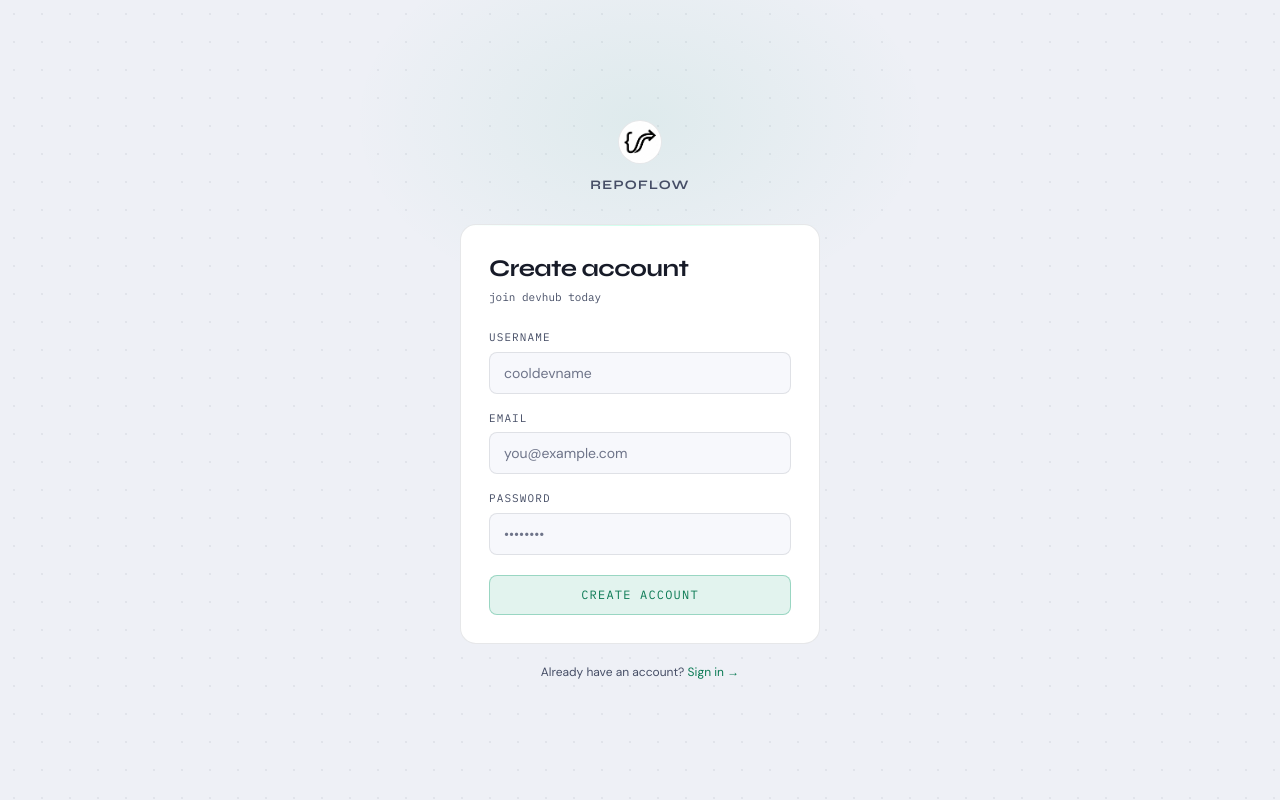
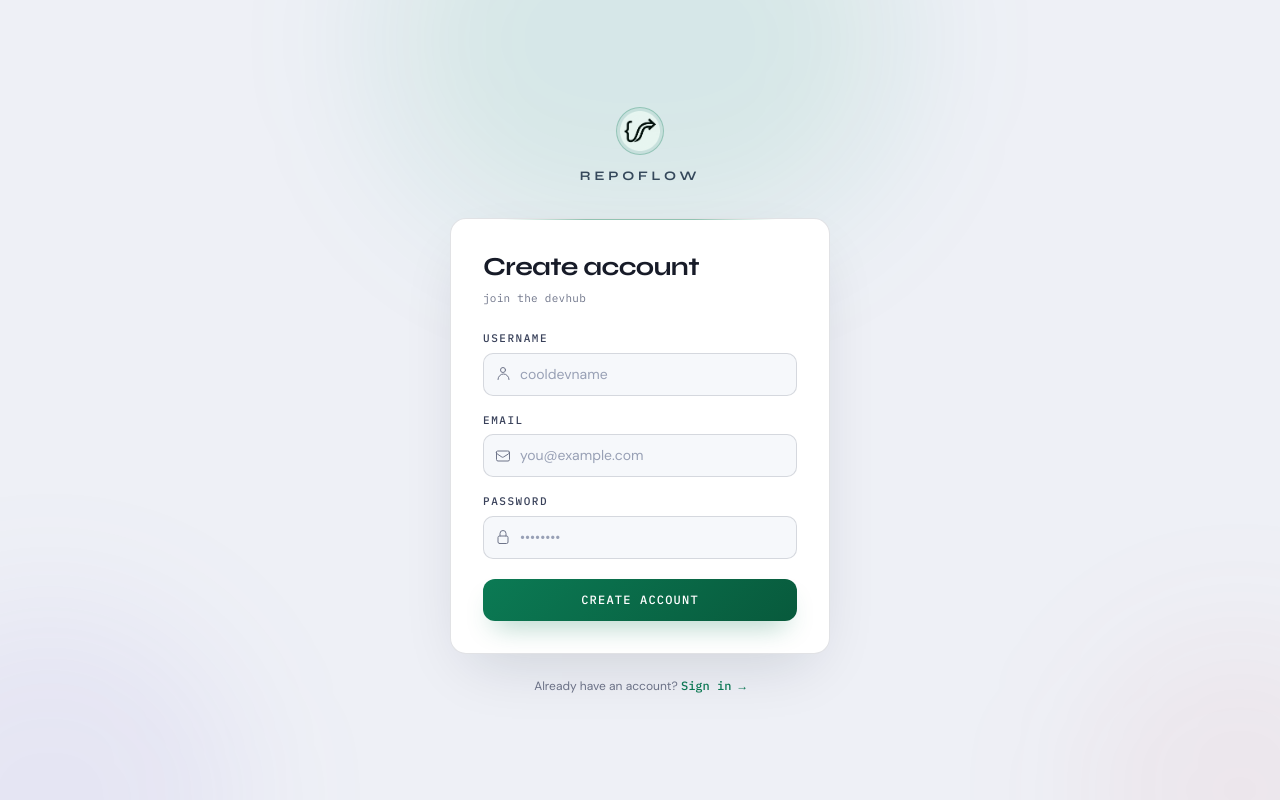
Before and after one commit to sahil2448/RepoFlow, a React (Vite) app in the folder frontend/: page /signup in a window 1280 px wide. Built offline with nearby package versions, Linux system fonts and the light colour scheme; no server answers.

Commit message:
feat(auth): update UI for login and signup pages

```diff
--- a/frontend/src/components/auth/Signup.tsx
+++ b/frontend/src/components/auth/Signup.tsx
@@ -32,69 +32,77 @@ const Signup: React.FC = () => {
   };
 
   return (
-    <>
-      <style>{`
-        .font-syne { font-family: 'Syne', sans-serif; }
-        .font-plex { font-family: 'IBM Plex Mono', monospace; }
-        .font-dm   { font-family: 'DM Sans', sans-serif; }
+    <div
+      className="rf-fade-up font-dm dot-grid relative flex min-h-screen flex-col items-center justify-center overflow-hidden px-4 py-10"
+      style={{ animationDelay: "0ms" }}
+    >
+      {/* Static ambient washes — colors from the active theme's --auth-glow-* variables */}
+      <div
+        className="auth-glow"
+        style={{ background: "var(--auth-glow-mint)", width: 520, height: 400, top: -160, left: "50%", transform: "translateX(-50%)" }}
+      />
+      <div
+        className="auth-glow"
+        style={{ background: "var(--auth-glow-violet)", width: 380, height: 380, bottom: -190, left: -140 }}
+      />
+      <div
+        className="auth-glow"
+        style={{ background: "var(--auth-glow-coral)", width: 320, height: 320, bottom: -150, right: -120 }}
+      />
 
-        .dot-grid {
-          background-color: var(--bg-dot);
-          background-image: radial-gradient(var(--dot-color) 1px, transparent 1px);
-          background-size: 28px 28px;
-        }
-        .glow-teal {
-          background: radial-gradient(ellipse, rgba(0,255,163,0.07) 0%, transparent 65%);
-        }
-
-        .auth-input:focus {
-          outline: none;
-          border-color: rgba(0, 255, 163, 0.35);
-          box-shadow: 0 0 0 3px rgba(0, 255, 163, 0.06);
-        }
-
-        @keyframes fade-up {
-          from { opacity: 0; transform: translateY(12px); }
-          to   { opacity: 1; transform: translateY(0); }
-        }
-        .fade-up { animation: fade-up 0.4s ease both; }
-      `}</style>
-
-      <div className="font-dm dot-grid min-h-screen flex flex-col items-center justify-center px-4 relative overflow-hidden">
-
-        <div className="glow-teal pointer-events-none absolute top-[-80px] left-1/2 -translate-x-1/2 w-[600px] h-[400px]" />
-
-         <div className="fade-up mb-7 flex flex-col items-center gap-3" style={{ animationDelay: "0ms" }}>
-          <div className="w-11 h-11 rounded-full border border-white/[0.08] bg-white/[0.03]
-                          flex items-center justify-center">
-            <img src={logo} alt="Logo" className="w-10 h-10 object-contain" />
+      {/* Brand mark */}
+      <div className="mb-8 flex flex-col items-center gap-3">
+        <div
+          className="flex h-12 w-12 items-center justify-center rounded-full border"
+          style={{ borderColor: "var(--auth-logo-border)", backgroundColor: "var(--auth-logo-bg)" }}
+        >
+          <img src={logo} alt="RepoFlow logo" className="h-10 w-10 object-contain" />
         </div>
-          <span className="font-syne text-[13px] font-bold text-gray-400 tracking-widest uppercase">
+        <span
+          className="font-syne text-[13px] font-bold uppercase tracking-[0.3em]"
+          style={{ color: "var(--auth-wordmark)" }}
+        >
           RepoFlow
         </span>
       </div>
+
+      {/* Auth card */}
       <div
-          className="fade-up relative w-full max-w-[360px] rounded-2xl
-                     border border-white/[0.07] bg-white/[0.02] backdrop-blur-sm p-7"
+        className="rf-card rf-card-topline w-full max-w-[380px] rounded-2xl p-7 sm:p-8"
         style={{ animationDelay: "60ms" }}
       >
-          <div className="absolute inset-x-0 top-0 h-px rounded-t-2xl bg-gradient-to-r from-transparent via-[#00FFA3]/20 to-transparent" />
-
         <div className="mb-6">
-            <h1 className="font-syne text-2xl font-bold text-white tracking-tight">
+          <h1
+            className="font-syne text-[26px] font-bold leading-tight tracking-tight"
+            style={{ color: "var(--text-primary)" }}
+          >
             Create account
           </h1>
-            <p className="font-plex text-[11px] text-gray-600 mt-1">
-              join devhub today
+          <p className="font-plex mt-1.5 text-[11px] tracking-wide" style={{ color: "var(--text-muted)" }}>
+            join the devhub
           </p>
         </div>
 
         <div className="flex flex-col gap-4">
-
+          {/* Username field */}
           <div className="flex flex-col gap-1.5">
-              <label htmlFor="Username" className="font-plex text-[11px] text-gray-500 uppercase tracking-widest">
+            <label htmlFor="Username" className="rf-label">
               Username
             </label>
+            <div className="relative">
+              <svg
+                className="rf-icon pointer-events-none absolute left-3 top-1/2 h-4 w-4 -translate-y-1/2"
+                fill="none"
+                viewBox="0 0 24 24"
+                stroke="currentColor"
+              >
+                <path
+                  strokeLinecap="round"
+                  strokeLinejoin="round"
+                  strokeWidth={1.5}
+                  d="M15.75 6a3.75 3.75 0 11-7.5 0 3.75 3.75 0 017.5 0zM4.5 20.25a8.25 8.25 0 0116.5 0"
+                />
+              </svg>
               <input
                 autoComplete="off"
                 id="Username"
@@ -102,18 +110,30 @@ const Signup: React.FC = () => {
                 type="text"
                 value={username}
                 onChange={(e: React.ChangeEvent<HTMLInputElement>) => setUsername(e.target.value)}
-                className="auth-input w-full px-3.5 py-2.5 rounded-lg
-                           bg-white/[0.03] border border-white/[0.07]
-                           text-sm text-gray-200 placeholder-gray-700
-                           transition-all duration-200"
+                className="rf-input py-2.5 pl-9 pr-3.5"
                 placeholder="cooldevname"
               />
             </div>
-
+          </div>
+          {/* Email field */}
           <div className="flex flex-col gap-1.5">
-              <label htmlFor="Email" className="font-plex text-[11px] text-gray-500 uppercase tracking-widest">
+            <label htmlFor="Email" className="rf-label">
               Email
             </label>
+            <div className="relative">
+              <svg
+                className="rf-icon pointer-events-none absolute left-3 top-1/2 h-4 w-4 -translate-y-1/2"
+                fill="none"
+                viewBox="0 0 24 24"
+                stroke="currentColor"
+              >
+                <path
+                  strokeLinecap="round"
+                  strokeLinejoin="round"
+                  strokeWidth={1.5}
+                  d="M21.75 6.75v10.5a2.25 2.25 0 01-2.25 2.25h-15a2.25 2.25 0 01-2.25-2.25V6.75m19.5 0A2.25 2.25 0 0019 4.5h-15a2.25 2.25 0 00-2.25 2.25m19.5 0v.243a2.25 2.25 0 01-1.07 1.916l-7.5 4.615a2.25 2.25 0 01-2.36 0L3.32 8.91a2.25 2.25 0 01-1.07-1.916V6.75"
+                />
+              </svg>
               <input
                 autoComplete="off"
                 id="Email"
@@ -121,18 +141,30 @@ const Signup: React.FC = () => {
                 type="email"
                 value={email}
                 onChange={(e: React.ChangeEvent<HTMLInputElement>) => setEmail(e.target.value)}
-                className="auth-input w-full px-3.5 py-2.5 rounded-lg
-                           bg-white/[0.03] border border-white/[0.07]
-                           text-sm text-gray-200 placeholder-gray-700
-                           transition-all duration-200"
+                className="rf-input py-2.5 pl-9 pr-3.5"
                 placeholder="you@example.com"
               />
             </div>
-
+          </div>
+          {/* Password field */}
           <div className="flex flex-col gap-1.5">
-              <label htmlFor="Password" className="font-plex text-[11px] text-gray-500 uppercase tracking-widest">
+            <label htmlFor="Password" className="rf-label">
               Password
             </label>
+            <div className="relative">
+              <svg
+                className="rf-icon pointer-events-none absolute left-3 top-1/2 h-4 w-4 -translate-y-1/2"
+                fill="none"
+                viewBox="0 0 24 24"
+                stroke="currentColor"
+              >
+                <path
+                  strokeLinecap="round"
+                  strokeLinejoin="round"
+                  strokeWidth={1.5}
+                  d="M16.5 10.5V6.75a4.5 4.5 0 10-9 0v3.75m-.75 11.25h10.5a2.25 2.25 0 002.25-2.25v-6.75a2.25 2.25 0 00-2.25-2.25H6.75a2.25 2.25 0 00-2.25 2.25v6.75a2.25 2.25 0 002.25 2.25z"
+                />
+              </svg>
               <input
                 autoComplete="off"
                 id="Password"
@@ -140,42 +172,31 @@ const Signup: React.FC = () => {
                 type="password"
                 value={password}
                 onChange={(e: React.ChangeEvent<HTMLInputElement>) => setPassword(e.target.value)}
-                className="auth-input w-full px-3.5 py-2.5 rounded-lg
-                           bg-white/[0.03] border border-white/[0.07]
-                           text-sm text-gray-200 placeholder-gray-700
-                           transition-all duration-200"
+                className="rf-input py-2.5 pl-9 pr-3.5"
                 placeholder="••••••••"
               />
             </div>
+          </div>
 
           <button
+            type="button"
             disabled={loading}
             onClick={handleSignup}
-              className="relative mt-1 w-full py-2.5 rounded-lg font-plex text-[12px] tracking-widest uppercase
-                         bg-[#00FFA3]/10 border border-[#00FFA3]/25 text-[#00FFA3]
-                         hover:bg-[#00FFA3]/[0.16] hover:border-[#00FFA3]/40
-                         disabled:opacity-40 disabled:cursor-not-allowed
-                         transition-all duration-200 overflow-hidden group"
+            className="rf-btn mt-1 w-full rounded-xl py-3 font-plex text-[12px] font-medium uppercase tracking-widest"
           >
-              <span className="absolute inset-0 -translate-x-full group-hover:translate-x-full transition-transform duration-700
-                               bg-gradient-to-r from-transparent via-[#00FFA3]/10 to-transparent" />
-              <span className="relative">{loading ? "Creating…" : "Create Account"}</span>
+            {loading ? "Creating…" : "Create Account"}
           </button>
         </div>
       </div>
 
-        <p
-          className="fade-up font-dm text-xs text-gray-600 mt-5"
-          style={{ animationDelay: "120ms" }}
-        >
+      {/* Footer cross-link */}
+      <p className="font-dm mt-6 text-xs" style={{ color: "var(--text-muted)" }}>
         Already have an account?{" "}
-          <Link to="/login" className="text-[#00FFA3]/70 hover:text-[#00FFA3] transition-colors duration-150">
+        <Link to="/login" className="rf-link font-plex text-[12px] font-medium">
           Sign in →
         </Link>
       </p>
-
     </div>
-    </>
   );
 };
 
--- a/frontend/src/index.css
+++ b/frontend/src/index.css
@@ -49,6 +49,32 @@
 
   /* Code / terminal surfaces stay dark in BOTH themes */
   --code-bg: #1A1A2E;
+
+  /* ── Auth pages — login / signup ──────────────────────── */
+  --auth-card-bg:       #FFFFFF;
+  --auth-card-border:   rgba(15, 23, 42, 0.12);
+  --auth-card-shadow:   0 24px 60px -20px rgba(15, 23, 42, 0.16), inset 0 1px 0 rgba(255, 255, 255, 0.8);
+  --auth-topline:       linear-gradient(90deg, transparent, rgba(11, 122, 84, 0.45) 30%, rgba(11, 122, 84, 0.45) 70%, transparent);
+  --auth-logo-bg:       rgba(11, 122, 84, 0.08);
+  --auth-logo-border:   rgba(11, 122, 84, 0.28);
+  --auth-wordmark:      #39415A;
+  --auth-label:         #39415A;
+  --auth-input-bg:      #F6F8FB;
+  --auth-input-border:  rgba(15, 23, 42, 0.14);
+  --auth-input-hover:   rgba(15, 23, 42, 0.26);
+  --auth-input-text:    #171B28;
+  --auth-input-ph:      #98A0B5;
+  --auth-icon:          #6E7489;
+  --auth-btn-bg:        linear-gradient(135deg, #0B7A54 0%, #085A3C 100%);
+  --auth-btn-text:      #FFFFFF;
+  --auth-btn-hover:     linear-gradient(135deg, #096143 0%, #064A34 100%);
+  --auth-btn-shadow:    0 14px 28px -12px rgba(11, 122, 84, 0.45);
+  --auth-btn-shadow-hover: 0 18px 32px -14px rgba(11, 122, 84, 0.55);
+  --auth-link:          #0B7A54;
+  --auth-link-hover:    #096143;
+  --auth-glow-mint:     rgba(14, 159, 110, 0.10);
+  --auth-glow-violet:   rgba(109, 91, 208, 0.07);
+  --auth-glow-coral:    rgba(214, 69, 69, 0.05);
 }
 
 .dark {
@@ -65,6 +91,32 @@
   --navbar-bg: #0A0A18;
   --accent-mint: #00FFA3;
   --code-bg: #1A1A2E;
+
+  /* ── Auth pages — login / signup ──────────────────────── */
+  --auth-card-bg:       rgba(255, 255, 255, 0.055);
+  --auth-card-border:   rgba(255, 255, 255, 0.12);
+  --auth-card-shadow:   0 24px 60px -22px rgba(0, 0, 0, 0.75), inset 0 1px 0 rgba(255, 255, 255, 0.06);
+  --auth-topline:       linear-gradient(90deg, transparent, rgba(0, 255, 163, 0.55) 30%, rgba(0, 255, 163, 0.55) 70%, transparent);
+  --auth-logo-bg:       rgba(0, 255, 163, 0.08);
+  --auth-logo-border:   rgba(0, 255, 163, 0.25);
+  --auth-wordmark:      #C9CEE2;
+  --auth-label:         #B9C0D4;
+  --auth-input-bg:      rgba(4, 6, 16, 0.55);
+  --auth-input-border:  rgba(255, 255, 255, 0.14);
+  --auth-input-hover:   rgba(255, 255, 255, 0.26);
+  --auth-input-text:    #F1F4FA;
+  --auth-input-ph:      #5B647E;
+  --auth-icon:          #78819E;
+  --auth-btn-bg:        linear-gradient(135deg, #00FFA3 0%, #00B870 100%);
+  --auth-btn-text:      #04140C;
+  --auth-btn-hover:     linear-gradient(135deg, #00EB97 0%, #00A866 100%);
+  --auth-btn-shadow:    0 16px 30px -14px rgba(0, 255, 163, 0.4);
+  --auth-btn-shadow-hover: 0 18px 34px -12px rgba(0, 255, 163, 0.55);
+  --auth-link:          #00FFA3;
+  --auth-link-hover:    #7CFFC9;
+  --auth-glow-mint:     rgba(0, 255, 163, 0.10);
+  --auth-glow-violet:   rgba(167, 139, 250, 0.08);
+  --auth-glow-coral:    rgba(255, 107, 74, 0.05);
 }
 
 html,
@@ -295,6 +347,114 @@ body {
   color: #4B5563 !important;
 }
 
+/* ════════════════════════════════════════════════════════════════════
+   AUTH PAGES — LOGIN / SIGNUP
+   Login.tsx and Signup.tsx use the `rf-*` helpers below. Every color
+   reads from the `--auth-*` variables in `:root` (light) and `.dark`,
+   so the pair stays cohesive in both themes. Static treatment only —
+   a quiet entrance and hover touches, no looping effects.
+   ════════════════════════════════════════════════════════════════════ */
+
+/* Font utilities (font imports live in index.html) */
+.font-syne { font-family: 'Syne', sans-serif; }
+.font-plex { font-family: 'IBM Plex Mono', monospace; }
+.font-dm   { font-family: 'DM Sans', sans-serif; }
+
+/* Quiet entrance */
+@keyframes rf-fade-up {
+  from { opacity: 0; transform: translateY(14px); }
+  to   { opacity: 1; transform: translateY(0); }
+}
+.rf-fade-up { animation: rf-fade-up 0.45s cubic-bezier(0.22, 1, 0.36, 1) both; }
+
+@media (prefers-reduced-motion: reduce) {
+  .rf-fade-up { animation: none; }
+  .rf-btn     { transition: none; }
+}
+
+/* Static ambient color washes behind the auth card */
+.auth-glow {
+  position: absolute;
+  border-radius: 9999px;
+  pointer-events: none;
+  filter: blur(70px);
+}
+
+/* Auth card — clearly elevated from the page surface */
+.rf-card {
+  position: relative;
+  background-color: var(--auth-card-bg);
+  border: 1px solid var(--auth-card-border);
+  box-shadow: var(--auth-card-shadow);
+  backdrop-filter: blur(6px);
+}
+.rf-card-topline::before {
+  content: "";
+  position: absolute;
+  left: 14%;
+  right: 14%;
+  top: 0;
+  height: 1px;
+  background: var(--auth-topline);
+}
+
+/* Field labels */
+.rf-label {
+  font-family: 'IBM Plex Mono', monospace;
+  font-size: 11px;
+  font-weight: 500;
+  letter-spacing: 0.14em;
+  text-transform: uppercase;
+  color: var(--auth-label);
+}
+
+/* Inputs — distinct fill + border so each field is its own sub-piece */
+.rf-input {
+  width: 100%;
+  background-color: var(--auth-input-bg);
+  border: 1px solid var(--auth-input-border);
+  border-radius: 10px;
+  color: var(--auth-input-text);
+  font-size: 14px;
+  transition: border-color 0.15s ease, box-shadow 0.15s ease, background-color 0.15s ease;
+}
+.rf-input::placeholder { color: var(--auth-input-ph); }
+.rf-input:hover { border-color: var(--auth-input-hover); }
+.rf-input:focus {
+  outline: none;
+  background-color: var(--auth-input-bg);
+  border-color: var(--accent-mint);
+  box-shadow: 0 0 0 3px color-mix(in srgb, var(--accent-mint) 18%, transparent);
+}
+.rf-input:focus::placeholder { color: transparent; }
+
+/* Field leading icons */
+.rf-icon { color: var(--auth-icon); }
+
+/* Primary CTA — solid themed fill, readable on both themes */
+.rf-btn {
+  background-image: var(--auth-btn-bg);
+  color: var(--auth-btn-text);
+  box-shadow: var(--auth-btn-shadow);
+  border: none;
+  cursor: pointer;
+  transition: background-image 0.2s ease, transform 0.15s ease, box-shadow 0.2s ease;
+}
+.rf-btn:hover:not(:disabled) {
+  background-image: var(--auth-btn-hover);
+  box-shadow: var(--auth-btn-shadow-hover);
+  transform: translateY(-1px);
+}
+.rf-btn:active:not(:disabled) { transform: translateY(0); }
+.rf-btn:disabled { opacity: 0.45; cursor: not-allowed; }
+
+/* Footer cross-links */
+.rf-link {
+  color: var(--auth-link);
+  transition: color 0.15s ease;
+}
+.rf-link:hover { color: var(--auth-link-hover); }
+
 /* Accent text inside code stays in brand pastels */
 :root:not(.dark) html .theme-code-surface [class*="text-[#00FFA3]/"],
 :root:not(.dark) html .theme-code-surface [class~="text-[#00FFA3]"] {
```
Also changed, not shown: frontend/src/components/auth/Login.tsx (+78 -71 lines). Lines whose indentation alone changed are shown as unchanged.
